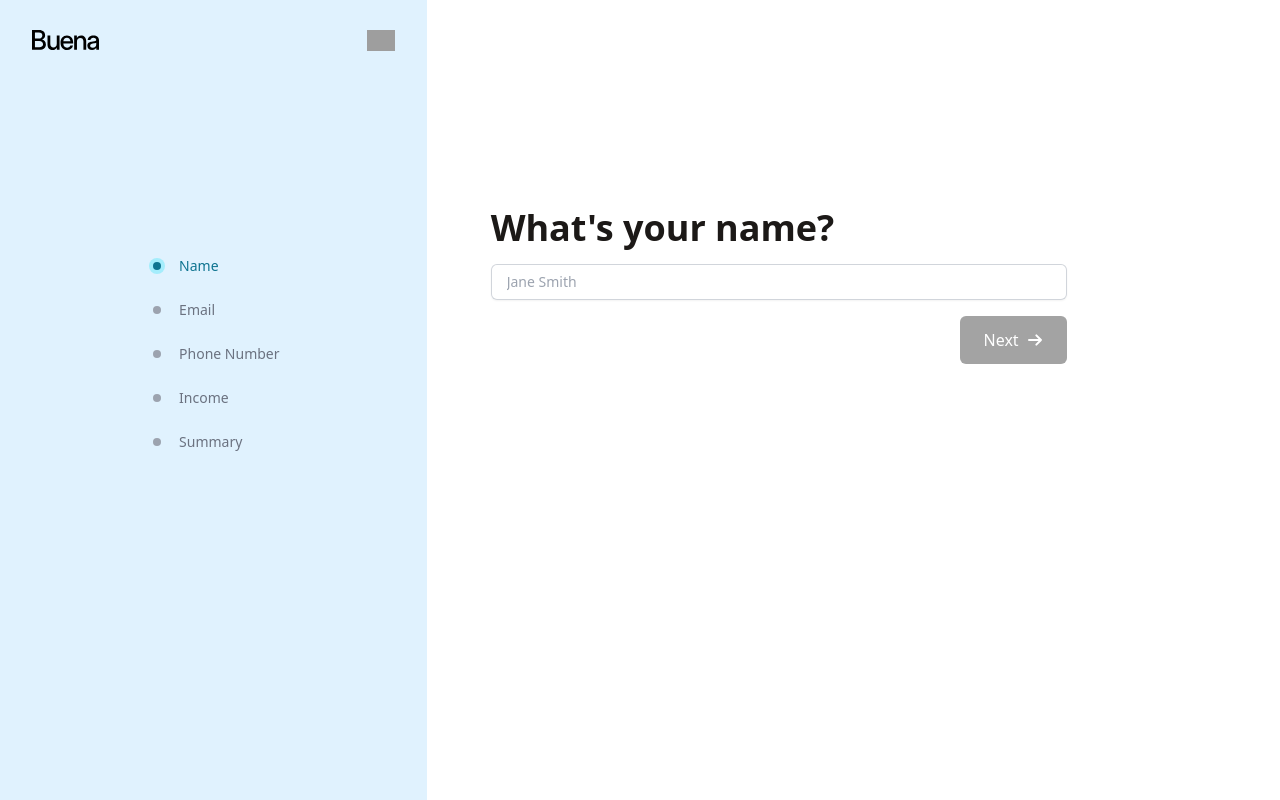
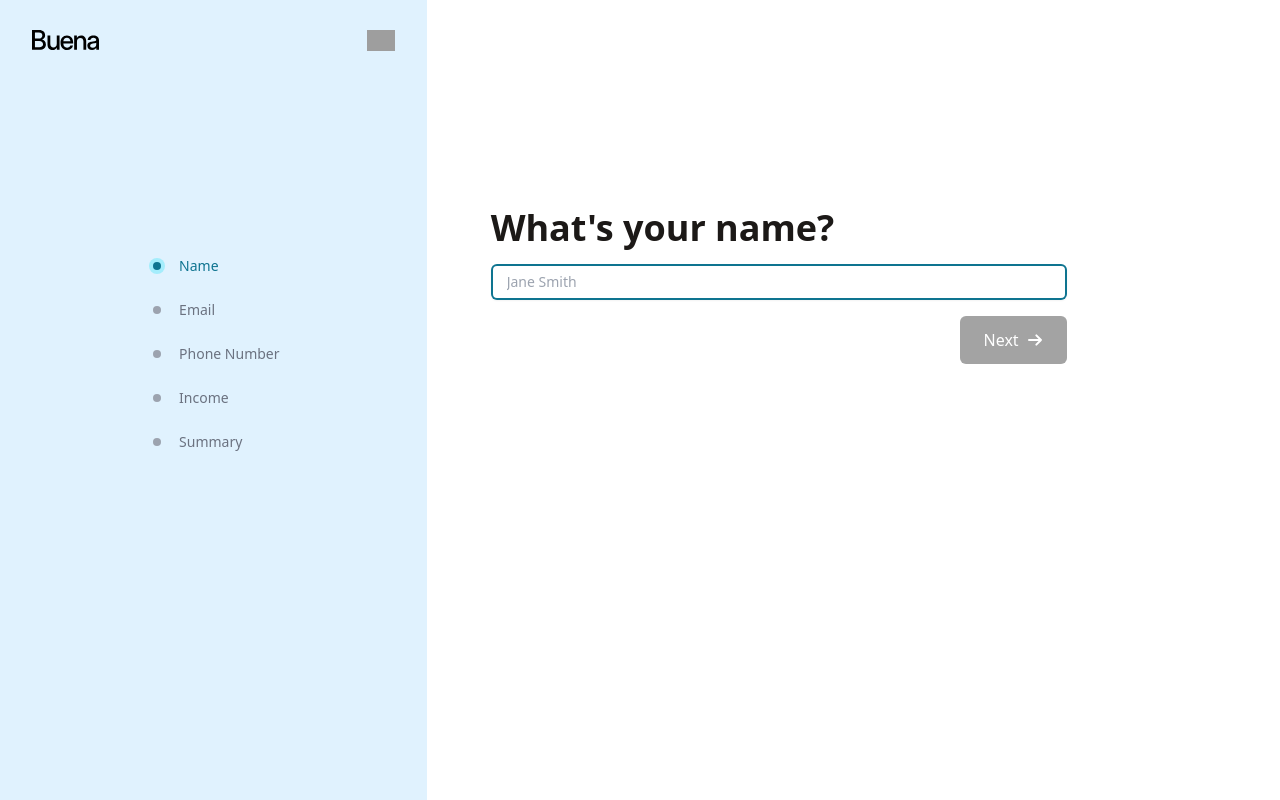
Before and after one commit to ikorotkaya/buena-onboarding, a React (Vite) app: page /onboarding/name in a window 1280 px wide. Built offline with nearby package versions, Linux system fonts and the light colour scheme; grey boxes are pictures that could not be loaded.

Commit message:
Add input autofocus

```diff
--- a/src/components/TextInput.tsx
+++ b/src/components/TextInput.tsx
@@ -2,6 +2,7 @@ export interface TextInputProps {
   placeholder?: string;
   type?: string;
   defaultValue?: string;
+  autoFocus?: boolean;
   onChange: (value: string) => void;
 }
 
@@ -9,7 +10,8 @@ export default function TextInput({
   onChange,
   placeholder = "",
   type = "text",
-  defaultValue = ""
+  defaultValue = "",
+  autoFocus = true
 }: TextInputProps) {
   const handleChange = (e: React.ChangeEvent<HTMLInputElement>) => {
     onChange(e.target.value);
@@ -18,6 +20,7 @@ export default function TextInput({
   return (
     <input
       defaultValue={defaultValue}
+      autoFocus={autoFocus}
       type={type}
       placeholder={placeholder}
       className="block w-full rounded-md border-0 px-4 py-1.5 text-stone-900
```
